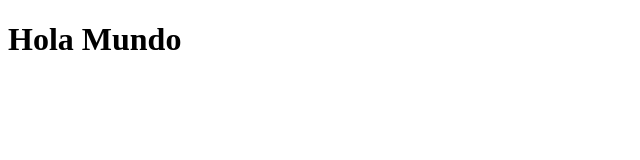
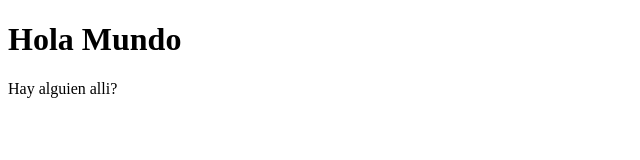
Before and after one commit to betoje/0107-GithubSSHKeys, a plain HTML site: page 01GithubSSHKeys/index.html in a window 1280 px wide. Shown: the whole page, without its empty margins (0-640 px from the left). Drawn offline with Linux system fonts and the light colour scheme.

Commit message:
update index.html add paragraph

```diff
--- a/01GithubSSHKeys/index.html
+++ b/01GithubSSHKeys/index.html
@@ -8,5 +8,6 @@
 </head>
 <body>
   <h1>Hola Mundo</h1>
+  <p>Hay alguien alli?</p>
 </body>
 </html>
```
